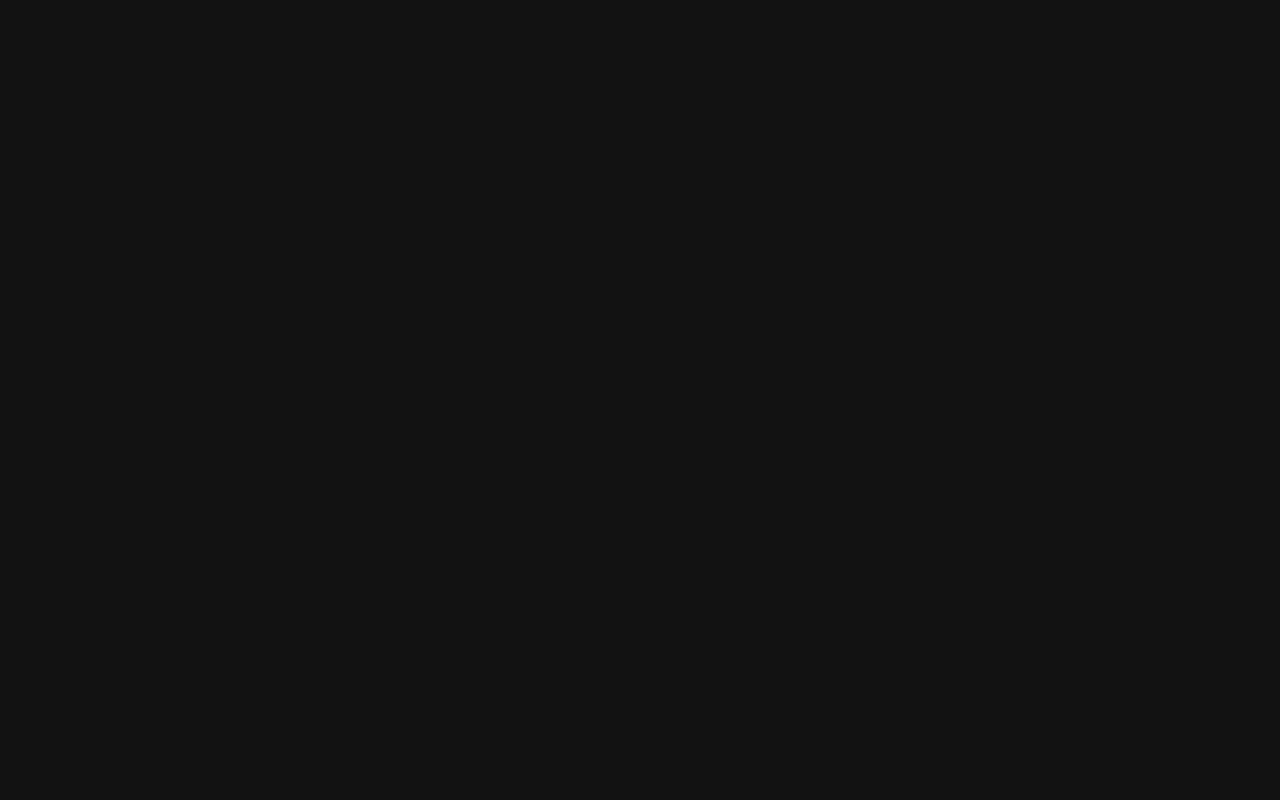
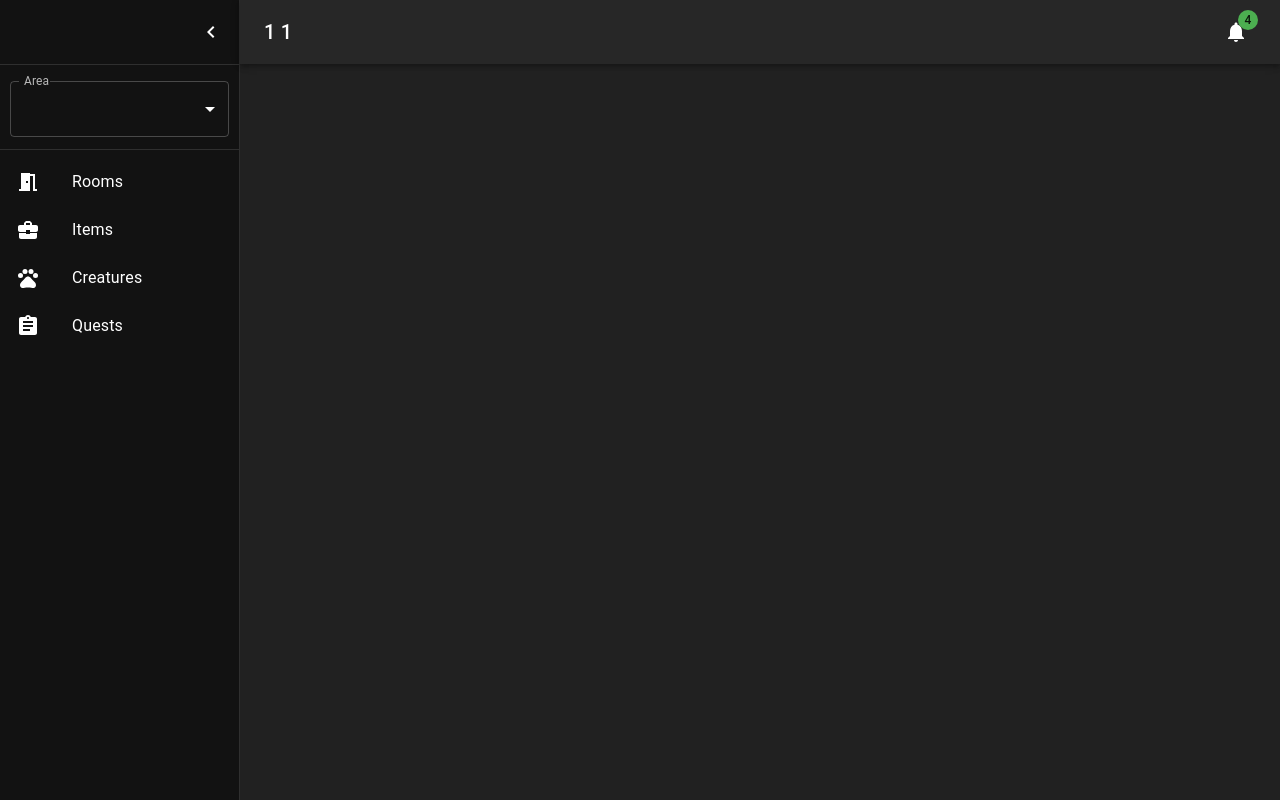
Before and after one commit to jcdevs/roh-web-editor, a React (Create React App) app: page /1/1 in a window 1280 px wide. Before the commit this address had no page. Built offline with nearby package versions, Linux system fonts and the light colour scheme.

Commit message:
restructure routing

```diff
--- a/src/App.tsx
+++ b/src/App.tsx
@@ -10,8 +10,8 @@ import {
   Route,
   Routes
 } from 'react-router-dom';
-import QuestList from './screens/Quests/QuestList';
 import QuestEdit from './screens/Quests/QuestEdit';
+import { ListView } from './screens/ListView';
 
 // Client-side cache, shared for the whole session of the user in the browser.
 const clientSideEmotionCache = createEmotionCache();
@@ -24,7 +24,12 @@ const App = () => {
           <BrowserRouter>
               <Routes>
                 <Route path="/" element={<Dashboard />} >
-                  <Route path="rooms">
+                  <Route path=":area">
+                    <Route path=":objectType">
+                      <Route index element={<ListView />}/>
+                      <Route path=":id" element={<QuestEdit />} />
+                    </Route>
+                    {/* <Route path="rooms">
                       <Route index element={<QuestList />}/>
                       <Route path=":roomId" element={<QuestEdit />} />
                     </Route>
@@ -39,6 +44,7 @@ const App = () => {
                     <Route path="quests">
                       <Route index element={<QuestList />}/>
                       <Route path=":questId" element={<QuestEdit />} />
+                    </Route> */}
                   </Route>
                 </Route>
               </Routes>
--- a/src/components/Dashboard.tsx
+++ b/src/components/Dashboard.tsx
@@ -13,7 +13,7 @@ import MenuIcon from '@mui/icons-material/Menu';
 import ChevronLeftIcon from '@mui/icons-material/ChevronLeft';
 import NotificationsIcon from '@mui/icons-material/Notifications';
 import { NavList } from './nav/NavList';
-import { Outlet, useLocation } from 'react-router-dom';
+import { Outlet, useParams } from 'react-router-dom';
 
 const drawerWidth: number = 240;
 
@@ -70,7 +70,7 @@ export interface DashboardProps {
 }
 
 function DashboardContent(props: DashboardProps) {
-  const location = useLocation();
+  const urlParams = useParams();
   const [open, setOpen] = React.useState(true);
   const toggleDrawer = () => {
     setOpen(!open);
@@ -78,15 +78,23 @@ function DashboardContent(props: DashboardProps) {
 
   // extract page title from location
   const title = useMemo(() => {
-    const { pathname } = location;
-    const extraction = pathname.match(/\/(?<title>\w+)(\/|$)/);
-    if (extraction && extraction.groups) {
-      const { title } = extraction.groups;
-      return title.charAt(0).toUpperCase() + title.slice(1);
-    } else {
-      return '';
+    const { area, objectType } = urlParams;
+
+    if (area) {
+      const areaTitle = area.charAt(0).toUpperCase() + area.slice(1);
+      const objectTitle = objectType ? objectType.charAt(0).toUpperCase() + objectType.slice(1) : '';
+      return `${areaTitle} ${objectTitle}`;
     }
-  }, [location]);
+    return '';
+    // const { pathname } = location;
+    // const extraction = pathname.match(/\/(?<title>\w+)(\/|$)/);
+    // if (extraction && extraction.groups) {
+    //   const { title } = extraction.groups;
+    //   return title.charAt(0).toUpperCase() + title.slice(1);
+    // } else {
+    //   return '';
+    // }
+  }, [urlParams]);
 
   return (
     <Box sx={{ display: 'flex' }}>
--- a/src/components/nav/NavList.tsx
+++ b/src/components/nav/NavList.tsx
@@ -1,50 +1,83 @@
-import * as React from 'react';
+import React, { useCallback, useEffect, useMemo, useState } from 'react';
 import ListItemButton from '@mui/material/ListItemButton';
 import ListItemIcon from '@mui/material/ListItemIcon';
 import ListItemText from '@mui/material/ListItemText';
 import { Assignment, BusinessCenter, MeetingRoom, Pets } from '@mui/icons-material';
-import { Divider, List } from '@mui/material';
+import { Divider, FormControl, InputLabel, List, MenuItem, Select, SelectChangeEvent } from '@mui/material';
+import { useNavigate, useParams } from 'react-router-dom';
+import { Box } from '@mui/system';
 
 interface NavItem {
   text: string;
-  href: string;
+  path: string;
   icon: JSX.Element;
 }
 
-const mapNavListItem = (item: NavItem, idx: number) => {
-  return (
-    <ListItemButton component="a" href={item.href} key={`${idx}`}>
-      <ListItemIcon>
-        {item.icon}
-      </ListItemIcon>
-      <ListItemText primary={item.text} />
-    </ListItemButton>
-  );
-}
-
 const mainNavItems: NavItem[] = [
-  { text: 'Rooms', href: '/rooms', icon: <MeetingRoom /> },
-  { text: 'Objects', href: '/objects', icon: <BusinessCenter /> },
-  { text: 'Creatures', href: '/creatures', icon: <Pets /> },
-  { text: 'Quests', href: '/quests', icon: <Assignment /> },
+  { text: 'Rooms', path: 'rooms', icon: <MeetingRoom /> },
+  { text: 'Items', path: 'items', icon: <BusinessCenter /> },
+  { text: 'Creatures', path: 'creatures', icon: <Pets /> },
+  { text: 'Quests', path: 'quests', icon: <Assignment /> },
 ];
-const mainNavList = mainNavItems.map(mapNavListItem);
-
-// const secondaryNavItems: NavItem[] = [
-//   { text: 'a', href: '', icon: <AutoAwesome /> },
-//   { text: 'a', href: '', icon: <AutoAwesome /> },
-//   { text: 'a', href: '', icon: <AutoAwesome /> },
-// ];
-// const secondaryNavList = secondaryNavItems.map(mapNavListItem);
 
 interface NavListProps {}
 
 export const NavList = (props: NavListProps) => {
+  const nav = useNavigate();
+  const urlParams = useParams();
+  const [area, setArea] = useState(urlParams.area || '');
+
+  useEffect(() => {
+    setArea(urlParams.area || '');
+  }, [urlParams.area]);
+
+  const changeArea = useCallback((event: SelectChangeEvent) => {
+    const { value } = event.target;
+    const objPath = urlParams.objectType ? `/${urlParams.objectType}` : '';
+    const idPath = urlParams.id ? `/${urlParams.id}` : '';
+    const newPath = `/${value}${objPath}${idPath}`;
+    setArea(value);
+    nav(newPath);
+  }, [nav, urlParams]);
+
+  const areaSelector = useMemo(() => {
+    return (
+      <Box style={{ padding: "0px 10px" }}>
+        <FormControl fullWidth margin="dense">
+          <InputLabel>Area</InputLabel>
+          <Select
+            value={area}
+            label="Age"
+            onChange={changeArea}
+          >
+            <MenuItem value={'all'}>All</MenuItem>
+            <MenuItem value={'test'}>Test</MenuItem>
+            <MenuItem value={'build'}>Build</MenuItem>
+            <MenuItem value={'highport'}>Highport</MenuItem>
+          </Select>
+        </FormControl>
+      </Box>
+    );
+  }, [area, changeArea]);
+
+  const mainNavList = useMemo(() => {
+    return mainNavItems.map(item => {
+      return (
+        <ListItemButton onClick={() => nav(`${area}/${item.path}`)} key={item.path}>
+          <ListItemIcon>
+            {item.icon}
+          </ListItemIcon>
+          <ListItemText primary={item.text} />
+        </ListItemButton>
+      );
+    });
+  }, [area, nav]);
+
   return (
     <List component="nav">
-      {mainNavList}
+      {areaSelector}
       <Divider sx={{ my: 1 }} />
-      {/* {secondaryNavList} */}
+      {area && mainNavList}
     </List>
   );
 }
--- /dev/null
+++ b/src/data/interfaces/MudObject.ts
@@ -0,0 +1,5 @@
+import { MudId } from "./MudId";
+
+export interface MudObject {
+  id: MudId;
+}
--- /dev/null
+++ b/src/screens/ListView.tsx
@@ -0,0 +1,21 @@
+import { useParams } from "react-router-dom";
+import QuestList from "./Quests/QuestList";
+
+interface ListViewProps {}
+
+export const ListView = (props: ListViewProps) => {
+  const urlParams = useParams();
+
+  switch(urlParams.objectType) {
+    case 'rooms':
+      return <QuestList />
+    case 'items':
+      return <QuestList />
+    case 'creatures':
+      return <QuestList />
+    case 'quests':
+      return <QuestList />
+    default:
+      return <></>;
+  }
+}
--- a/src/screens/Quests/QuestList.tsx
+++ b/src/screens/Quests/QuestList.tsx
@@ -1,11 +1,12 @@
 import { Delete } from "@mui/icons-material";
 import { IconButton, List, ListItem, ListItemButton, ListItemText, Paper, Typography } from "@mui/material";
 import React, { useMemo } from "react";
-import { NavigateFunction, Outlet, useNavigate } from "react-router-dom";
-import { getMockQuestArray, Quest } from "../../types/Quest";
+import { Outlet, useLocation, useNavigate } from "react-router-dom";
+import { getMockQuestArray, Quest } from "../../data/interfaces/Quest";
+import { getListKey } from "../../utils/MudObjects";
 
 type QuestRowProps = Quest & {
-  nav: NavigateFunction
+  onClick: React.MouseEventHandler<HTMLDivElement>;
 };
 
 const QuestRow = (props: QuestRowProps) => {
@@ -19,7 +20,7 @@ const QuestRow = (props: QuestRowProps) => {
         }
         divider
       >
-        <ListItemButton onClick={() => props.nav(`/quests/${props.id.id}`)}>
+        <ListItemButton onClick={props.onClick}>
           <ListItemText
             primary={
               <React.Fragment>
@@ -45,10 +46,15 @@ interface QuestListProps {}
 
 const QuestList = (props: QuestListProps) => {
   const nav = useNavigate();
+  const loc = useLocation();
   const quests = useMemo(() => getMockQuestArray(10), []);
   const questRows = useMemo(() => {
-    return quests.map(quest => <QuestRow {...quest} nav={nav} key={`${quest.id.area}.${quest.id.id}`} />);
-  }, [quests, nav]);
+    return quests.map(quest => {
+      return (
+        <QuestRow {...quest} onClick={() => nav(`${loc.pathname}${quest.id.id}`)} key={`${getListKey(quest)}`} />
+      );
+    });
+  }, [quests, loc, nav]);
 
   return (
     <React.Fragment>
--- /dev/null
+++ b/src/utils/MudObjects.ts
@@ -0,0 +1,5 @@
+import { MudObject } from "../data/interfaces/MudObject";
+
+export const getListKey = (obj: MudObject): string => {
+  return `${obj.id.area}.${obj.id.id}`;
+}
```
Also changed, not shown: src/data/interfaces/Quest.ts (renamed from src/types/Quest.ts, +9 -7 lines), src/data/interfaces/MudId.ts (renamed from src/types/MudId.ts), src/index.tsx (line endings or trailing spaces). Lines whose indentation alone changed are shown as unchanged.
